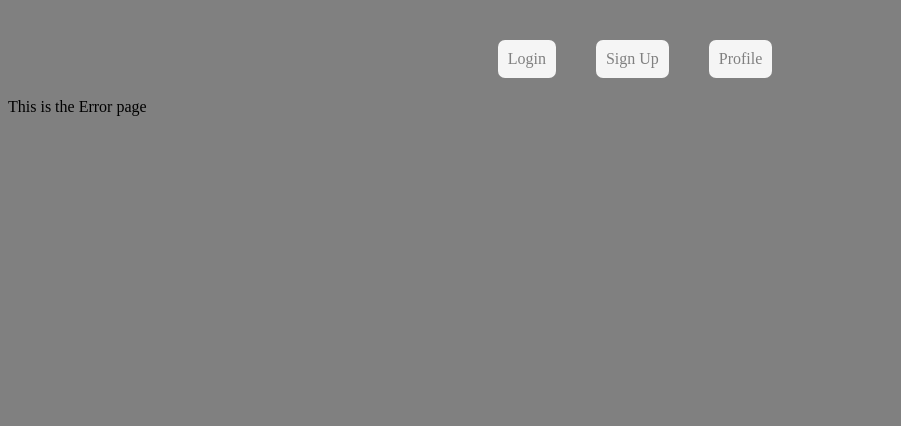
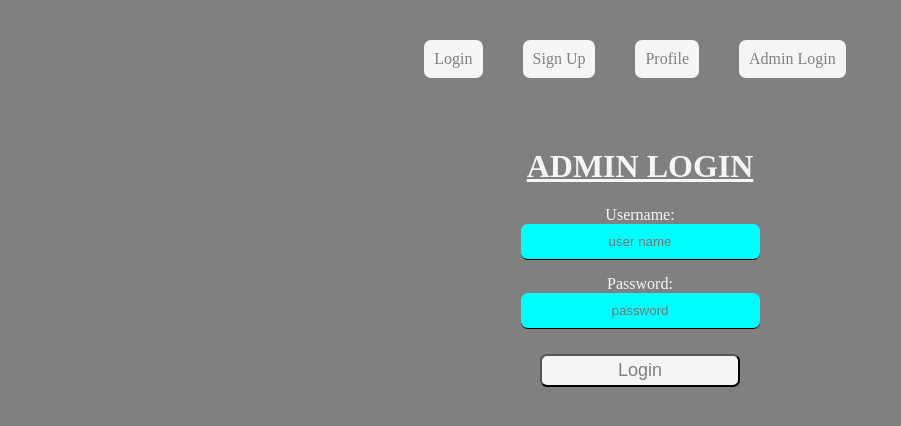
Before and after one commit to andus2001/lvl5Capstone, a React (Create React App) app: page /adminlogin in a window 1280 px wide. Shown: the top 426 px of the page, without its empty margins (0-901 px from the left). Built offline with nearby package versions, Linux system fonts and the light colour scheme.

Commit message:
added an admin page and some goodies with that.

```diff
--- a/src/App.js
+++ b/src/App.js
@@ -1,6 +1,8 @@
 import React from 'react'
 
 import { Routes, Route, Link } from 'react-router-dom'
+import AdminLogin from './screens/AdminLogin'
+import AdminProfilePage from './screens/AdminProfilePage'
 import CreateUser from './screens/CreateUser'
 import Error from './screens/Error'
 import Login from './screens/Login'
@@ -15,12 +17,16 @@ export default function App(){
                 <Link to='/'>Login</Link>
                 <Link to='/createuser'>Sign Up</Link>
                 <Link to='/profile'>Profile</Link>
+                <Link to='/adminlogin'>Admin Login</Link>
             </nav>
             <Routes>
                 <Route path='*' element={<Error />}/>
                 <Route path='/' element={<Login />}/>
                 <Route path='/createuser' element={<CreateUser />} />
                 <Route path='/profile' element={<Profile />} />
+                <Route path='/adminlogin' element={<AdminLogin />} />
+                <Route path='/adminprofilepage' element={<AdminProfilePage />}/>
+
             </Routes>
             <footer>
             </footer>
--- /dev/null
+++ b/src/components/AdminCards.js
@@ -0,0 +1,17 @@
+import React from "react";
+
+
+function AdminCards(props){
+
+    return(
+        <div className="container">
+            <h1 className="heading">{props.lastName}, {props.firstName} </h1>
+            <h3 className="heading">{props.userName}</h3>
+            <h3 className="heading">{props.password}</h3>
+            <button>DELETE</button>
+        </div>
+
+    )
+}
+
+export default AdminCards
--- a/src/components/UserCard.js
+++ b/src/components/UserCard.js
@@ -3,21 +3,21 @@ import { ThemeContext } from "../themeContext.js"
 
 function UserCard(props){
     // Change next line based on models Schema
-    const { subscription, userName, passWord } = props
+
 
     return(
         <li
             //add css and delete next line
             style={{listStyle: "none"}}
         >
-            <h1>Subscription</h1>
+            <h1 className="heading">{props.firstName} {props.lastName}</h1>
             <div>
-                <h3>Username: </h3>
-                <p>someuser</p>
+                <h3>Username:  </h3>
+                <p>{props.userName}</p>
             </div>
             <div>
                 <h3>Password: </h3>
-                <p>somepass</p>
+                <p>{props.passWord}</p>
             </div>
             <button>Edit</button>
         </li>
--- /dev/null
+++ b/src/screens/AdminLogin.js
@@ -0,0 +1,60 @@
+import React, {useContext} from "react"
+import { ThemeContext } from '../themeContext'
+import {useNavigate} from 'react-router-dom'
+
+
+function AdminLogin(){
+    const {login, setLogin, loginChange} = useContext(ThemeContext)
+    const navigate = useNavigate()
+
+    function submit(e){
+        e.preventDefault()
+        if(login.userName && login.password === "admin"){
+            console.log(`successfully logged in`)
+            setLogin({userName:'',password:''})
+            navigate('/adminprofilepage')
+        }else{
+            alert(`please try again`)
+            setLogin({
+                userName:"",
+                password:''
+            })
+        }
+
+    }
+    return(
+
+        <div className="container">
+
+            <h1 id='heading' >ADMIN LOGIN</h1>
+        <form className="loginForm" onSubmit={submit}>
+            <div>
+                    <label>Username:</label>
+                    <br/>
+                    <input
+                        type="text"
+                        name="userName"
+                        value={login.userName}
+                        onChange={loginChange}
+                        placeholder="user name"
+                    />
+                </div>
+                <div>
+                    <label>Password:</label>
+                    <br/>
+                    <input
+                        type="password"
+                        name="password"
+                        value={login.password}
+                        onChange={loginChange}
+                        placeholder="password"
+                    />
+                </div>
+                <button className='loginBtn' >Login</button>
+        </form>
+        </div>
+    )
+
+}
+
+export default AdminLogin
--- /dev/null
+++ b/src/screens/AdminProfilePage.js
@@ -0,0 +1,43 @@
+import React, {useContext, useEffect} from "react";
+import { ThemeContext } from '../themeContext'
+import { useNavigate} from 'react-router-dom'
+import AdminCards from "../components/AdminCards";
+import axios from 'axios'
+
+function AdminProfilePage(){
+    const navigate = useNavigate()
+    const {array, setArray} = useContext(ThemeContext)
+    useEffect(() => {
+        axios.get("/userProfile")
+        //.then(res => res.json())
+        .then(res => {
+            setArray(prevArray => [...prevArray, res.data])
+
+        })
+    },[])
+
+    const adminComp = array[0].map(list => <AdminCards key={list._id}
+        firstName={list.firstName} lastName={list.lastName}
+        userName={list.userName} password={list.password} />)
+
+    function logOut(e){
+        e.preventDefault()
+        navigate('/')
+    }
+    function check(){
+        console.log(array[0]);
+    }
+
+    return(
+        <div className="container">
+
+            <h1 className="heading" onClick={check}>PROFILES</h1>
+            <div>
+                {adminComp}
+            </div>
+            <button className="loginBtn" onClick={logOut}>Log Out</button>
+        </div>
+    )
+}
+
+export default AdminProfilePage
--- a/src/screens/CreateUser.js
+++ b/src/screens/CreateUser.js
@@ -1,11 +1,20 @@
-import React, { useContext, useState } from 'react'
+import React, { useContext, useState, useEffect} from 'react'
 import { ThemeContext } from '../themeContext'
 import { useNavigate } from 'react-router-dom'
 import axios from 'axios'
 
 function CreateUser(props) {
-    const { user, setUser, createChange } = useContext(ThemeContext)
+    const {  user, setUser, createChange, setCards, cards, array, setArray } = useContext(ThemeContext)
 
+    useEffect(() => {
+        axios.get("/userProfile")
+        //.then(res => res.json())
+        .then(res => {
+            setArray(prevArray => [...prevArray, res.data])
+
+        })
+
+    }, [])
 
     const [newUser, setNewUser] = useState({
         firstName:"",
@@ -18,32 +27,30 @@ function CreateUser(props) {
 
     const handleSubmit = e => {
         e.preventDefault()
-        axios.post('/userProfile',{
-            firstName: user.firstName,
+        const information = {
+             firstName: user.firstName,
             lastName: user.lastName,
             userName: user.userName,
             password: user.password
-        })
+        }
+        axios.post('/userProfile',information)
             .then(res => {
-                setNewUser({
-            firstName: user.firstName,
-            lastName: user.lastName,
-            userName: user.userName,
-            password: user.password
-                })
+                setNewUser(information)
+                setArray(prevInfo => [...prevInfo, information])
             })
 
-            navigate("/")
+
+           // navigate("/")
 
 
             .catch(err => console.log(err))
-
-
     }
 
-
+    function check(){
+        console.log(array);
+    }
     return (
-        <div>
+        <div onClick={check}>
             <h1 id='heading'>Create User Page</h1>
             <form className='createForm' onSubmit={handleSubmit}>
                 <div>
@@ -97,6 +104,7 @@ function CreateUser(props) {
                 <button className='registerBtn' >Register</button>
 
             </form>
+
         </div>
     )
 }
--- a/src/screens/Login.js
+++ b/src/screens/Login.js
@@ -1,22 +1,41 @@
-import React, {useContext} from 'react'
+import React, {useContext, useEffect} from 'react'
 import { ThemeContext } from '../themeContext'
 import {useNavigate} from 'react-router-dom'
+import axios from 'axios'
 
 function Login(){
-    const { login, loginChange } = useContext(ThemeContext)
+    const { login, loginChange, array, setArray } = useContext(ThemeContext)
+
+    useEffect(() => {
+        axios.get("/userProfile")
+
+        .then(res => {
+            setArray(prevArray => [...prevArray, res.data])
+
+        })
+    },[])
+
+
 
     const navigate = useNavigate()
 
-    const handleSubmit = e => {
+    function handleSubmit(e){
         e.preventDefault()
+        const usernames = array[0].map(element => element)
+        console.log(usernames);
+        const loginData = login.userName
+        //filter out the 'array' to match loginData
 
         // get the users and verify that login matches one of the users (verifyLogin())
-        navigate("/profile")
+        //navigate("/profile")
+    }
+    function check(){
+
     }
 
     return(
-        <div className='container'>
-            <h1 id='heading'>SAFEKEEPER</h1>
+        <div className='container' >
+            <h1 id='heading' onClick={check}>SAFEKEEPER</h1>
             <form className='loginForm' onSubmit={handleSubmit}>
                 <div>
                     <label>Username:</label>
@@ -43,6 +62,7 @@ function Login(){
                 <button className='loginBtn' >Login</button>
                 <button className='signupBtn' onClick={() => navigate("/createuser")} >Sign Up</button>
             </form>
+
         </div>
     )
 }
--- a/src/screens/Profile.js
+++ b/src/screens/Profile.js
@@ -1,30 +1,33 @@
 import React, { useContext, useEffect } from "react"
 import { ThemeContext } from "../themeContext.js"
+import axios from 'axios'
 
 import UserCard from "../components/UserCard.js"
 
 function Profile(){
-    const { cards, getCards, user } = useContext(ThemeContext)
+    const { array, setArray } = useContext(ThemeContext)
 
-    // useEffect(() => {
-    //     getCards()
-    // }, [])
+    useEffect(() => {
+        axios.get("/userProfile")
+        //.then(res => res.json())
+        .then(res => {
+            setArray(prevArray => [...prevArray, res.data])
 
-    const renderUserCards = cards.map(card => (
-        <UserCard {...card} key={card._id}  />
-    ))
+        })
+    },[])
 
-    function checkMe(e){
-        e.preventDefault()
-        console.log(user)
-    }
+    const userComp = array[0].map(list => <UserCard key={list._id} firstName={list.firstName} lastName={list.lastName}
+        userName={list.userName} password={list.password} />)
+
+
+
 
     return(
         <div>
             <h1>This is the Profile page.</h1>
-            <button onClick={checkMe}>check me</button>
+
             <ul>
-                {renderUserCards}
+                {userComp}
             </ul>
         </div>
     )
--- a/src/themeContext.js
+++ b/src/themeContext.js
@@ -1,4 +1,4 @@
-import React, { useState } from "react"
+import React, { useState, useEffect } from "react"
 import axios from "axios"
 
 const ThemeContext = React.createContext()
@@ -8,6 +8,7 @@ function ThemeContextProvider(props){
         userName:"",
         password:""
     })
+
 
 
     const loginChange = e => {
@@ -33,6 +34,7 @@ function ThemeContextProvider(props){
         userName:"",
         password:""
     })
+    const [array, setArray] = useState([])
 
     const createChange = e => {
         const { name, value } = e.target
@@ -75,7 +77,9 @@ function ThemeContextProvider(props){
                 createUser,
                 createChange,
                 cards,
-                getCards
+                getCards,
+                array,
+                setArray
             }}
         >
             {props.children}
```
